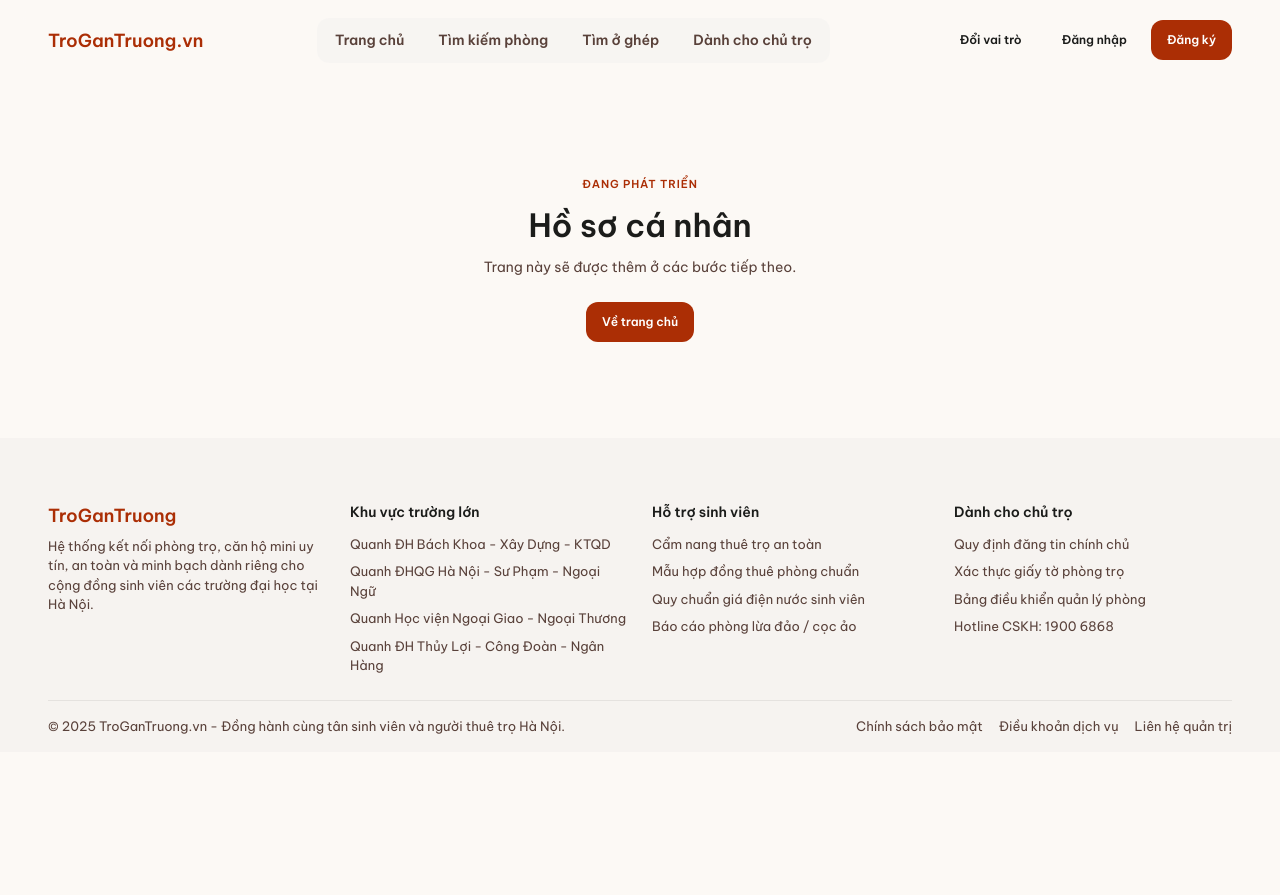
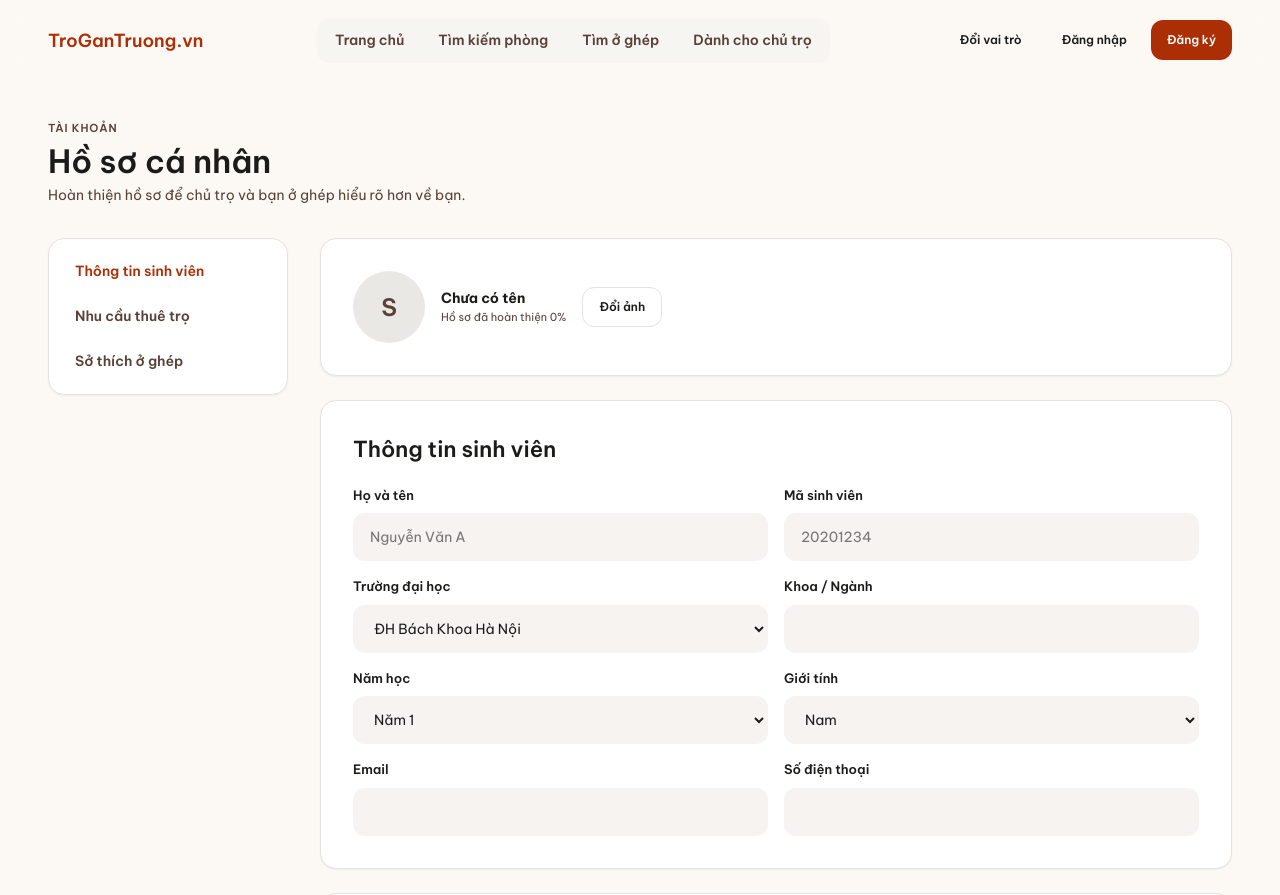
Before and after one commit to tuandacang/DATN_Nhatrosinhvien, a React (Vite) app: page /ho-so in a window 1280 px wide. Shown: the top 895 px of the page. Before the commit the page ends 800 px from the top, so only its background shows below. Built offline with nearby package versions, Linux system fonts and the light colour scheme.

Commit message:
Trang hồ sơ sinh viên
Co-Authored-By: Claude Sonnet 5.5 <noreply@anthropic.com>
Claude-Session: https://claude.ai/code/session_01BKtrsbpz9E5SsMVkWi1HJQ

```diff
--- a/src/App.jsx
+++ b/src/App.jsx
@@ -8,6 +8,7 @@ import PostRoom from './pages/PostRoom.jsx'
 import Appointments from './pages/Appointments.jsx'
 import Verify from './pages/Verify.jsx'
 import Notifications from './pages/Notifications.jsx'
+import Profile from './pages/Profile.jsx'
 import Settings from './pages/Settings.jsx'
 import { Login, Register } from './pages/Auth.jsx'
 
@@ -18,7 +19,6 @@ const upcoming = [
   ['/o-ghep', 'Tìm bạn ở ghép'],
   ['/tin-nhan', 'Tin nhắn'],
   ['/yeu-thich', 'Phòng đã lưu'],
-  ['/ho-so', 'Hồ sơ cá nhân'],
 ]
 
 export default function App() {
@@ -34,6 +34,7 @@ export default function App() {
         <Route path="/thong-bao" element={<Notifications />} />
         <Route path="/dang-nhap" element={<Login />} />
         <Route path="/dang-ky" element={<Register />} />
+        <Route path="/ho-so" element={<Profile />} />
         <Route path="/cai-dat" element={<Settings />} />
         {upcoming.map(([path, title]) => (
           <Route key={path} path={path} element={<ComingSoon title={title} />} />
--- /dev/null
+++ b/src/pages/Profile.jsx
@@ -0,0 +1,156 @@
+import { useState } from 'react'
+import { Field, PageHead } from '../components/ui.jsx'
+import { amenities } from '../data/landlord.js'
+import { radiusOptions, schools } from '../data/rooms.js'
+
+const sections = [
+  ['info', 'Thông tin sinh viên'],
+  ['need', 'Nhu cầu thuê trọ'],
+  ['roommate', 'Sở thích ở ghép'],
+]
+
+const years = ['Năm 1', 'Năm 2', 'Năm 3', 'Năm 4', 'Năm 5']
+const habits = [
+  ['sleep', 'Giờ giấc', ['Ngủ sớm', 'Linh hoạt', 'Thức khuya']],
+  ['smoke', 'Hút thuốc', ['Không', 'Ngoài ban công', 'Có']],
+  ['pet', 'Thú cưng', ['Không nuôi', 'Chấp nhận', 'Có nuôi']],
+]
+
+export default function Profile() {
+  const [info, setInfo] = useState({
+    name: '', studentId: '', school: schools[0], faculty: '', year: years[0],
+    gender: 'Nam', email: '', phone: '',
+  })
+  const [need, setNeed] = useState({ min: 2, max: 4, radius: radiusOptions[0], picked: [] })
+  const [mate, setMate] = useState({ sleep: 'Linh hoạt', smoke: 'Không', pet: 'Không nuôi', about: '' })
+  const [msg, setMsg] = useState('')
+
+  const setI = (k) => (e) => setInfo({ ...info, [k]: e.target.value })
+  const setN = (k) => (e) => setNeed({ ...need, [k]: e.target.value })
+  const toggle = (a) =>
+    setNeed((n) => ({
+      ...n,
+      picked: n.picked.includes(a) ? n.picked.filter((x) => x !== a) : [...n.picked, a],
+    }))
+
+  const filled = [info.name, info.studentId, info.faculty, info.email, info.phone].filter(Boolean).length
+  const percent = Math.round(((filled + (need.picked.length ? 1 : 0)) / 6) * 100)
+
+  const save = () => {
+    if (Number(need.min) > Number(need.max)) return setMsg('Ngân sách tối thiểu phải nhỏ hơn tối đa.')
+    setMsg('Đã lưu hồ sơ.')
+  }
+
+  return (
+    <div className="page">
+      <PageHead
+        eyebrow="Tài khoản"
+        title="Hồ sơ cá nhân"
+        sub="Hoàn thiện hồ sơ để chủ trọ và bạn ở ghép hiểu rõ hơn về bạn."
+      />
+
+      <div className="settings">
+        <nav className="card settings__nav">
+          {sections.map(([id, label]) => (
+            <a key={id} href={`#${id}`}>{label}</a>
+          ))}
+        </nav>
+
+        <div className="settings__body">
+          {msg && <p className="form__ok">{msg}</p>}
+
+          <section className="card form">
+            <div className="avatar-row">
+              <span className="avatar">{info.name ? info.name.trim()[0].toUpperCase() : 'S'}</span>
+              <div>
+                <strong>{info.name || 'Chưa có tên'}</strong>
+                <p className="form__hint">Hồ sơ đã hoàn thiện {percent}%</p>
+              </div>
+              <button type="button" className="btn btn-outline">Đổi ảnh</button>
+            </div>
+          </section>
+
+          <section id="info" className="card form">
+            <h2>Thông tin sinh viên</h2>
+            <div className="form__grid">
+              <Field label="Họ và tên"><input value={info.name} onChange={setI('name')} placeholder="Nguyễn Văn A" /></Field>
+              <Field label="Mã sinh viên"><input value={info.studentId} onChange={setI('studentId')} placeholder="20201234" /></Field>
+              <Field label="Trường đại học">
+                <select value={info.school} onChange={setI('school')}>
+                  {schools.map((s) => <option key={s}>{s}</option>)}
+                </select>
+              </Field>
+              <Field label="Khoa / Ngành"><input value={info.faculty} onChange={setI('faculty')} /></Field>
+              <Field label="Năm học">
+                <select value={info.year} onChange={setI('year')}>
+                  {years.map((y) => <option key={y}>{y}</option>)}
+                </select>
+              </Field>
+              <Field label="Giới tính">
+                <select value={info.gender} onChange={setI('gender')}>
+                  <option>Nam</option><option>Nữ</option><option>Khác</option>
+                </select>
+              </Field>
+              <Field label="Email"><input type="email" value={info.email} onChange={setI('email')} /></Field>
+              <Field label="Số điện thoại"><input value={info.phone} onChange={setI('phone')} /></Field>
+            </div>
+          </section>
+
+          <section id="need" className="card form">
+            <h2>Nhu cầu thuê trọ</h2>
+            <div className="form__grid">
+              <Field label="Ngân sách từ (triệu/tháng)">
+                <input type="number" min="0" step="0.5" value={need.min} onChange={setN('min')} />
+              </Field>
+              <Field label="Đến (triệu/tháng)">
+                <input type="number" min="0" step="0.5" value={need.max} onChange={setN('max')} />
+              </Field>
+              <Field label="Bán kính đi bộ tới trường">
+                <select value={need.radius} onChange={setN('radius')}>
+                  {radiusOptions.map((r) => <option key={r}>{r}</option>)}
+                </select>
+              </Field>
+            </div>
+            <p className="form__hint">Tiện nghi mong muốn</p>
+            <div className="pills">
+              {amenities.map((a) => (
+                <button
+                  key={a}
+                  type="button"
+                  className={'pill-btn' + (need.picked.includes(a) ? ' pill-btn--on' : '')}
+                  onClick={() => toggle(a)}
+                >
+                  {a}
+                </button>
+              ))}
+            </div>
+          </section>
+
+          <section id="roommate" className="card form">
+            <h2>Sở thích ở ghép</h2>
+            <div className="form__grid">
+              {habits.map(([key, label, opts]) => (
+                <Field key={key} label={label}>
+                  <select value={mate[key]} onChange={(e) => setMate({ ...mate, [key]: e.target.value })}>
+                    {opts.map((o) => <option key={o}>{o}</option>)}
+                  </select>
+                </Field>
+              ))}
+            </div>
+            <Field label="Giới thiệu bản thân">
+              <textarea
+                rows="3"
+                value={mate.about}
+                onChange={(e) => setMate({ ...mate, about: e.target.value })}
+                placeholder="Sở thích, thói quen sinh hoạt..."
+              />
+            </Field>
+            <div className="form__actions">
+              <button type="button" className="btn btn-primary btn-lg" onClick={save}>Lưu hồ sơ</button>
+            </div>
+          </section>
+        </div>
+      </div>
+    </div>
+  )
+}
--- a/src/styles/ui.css
+++ b/src/styles/ui.css
@@ -522,3 +522,21 @@
     padding-top: 40px;
   }
 }
+
+.field textarea {
+  width: 100%;
+  padding: 12px 16px;
+  border: 1px solid transparent;
+  border-radius: var(--r-md);
+  background: var(--surface-1);
+  font-family: inherit;
+  font-size: 14px;
+  color: var(--ink);
+  outline: none;
+  resize: vertical;
+}
+
+.field textarea:focus {
+  border-color: var(--red);
+  background: var(--white);
+}
```
